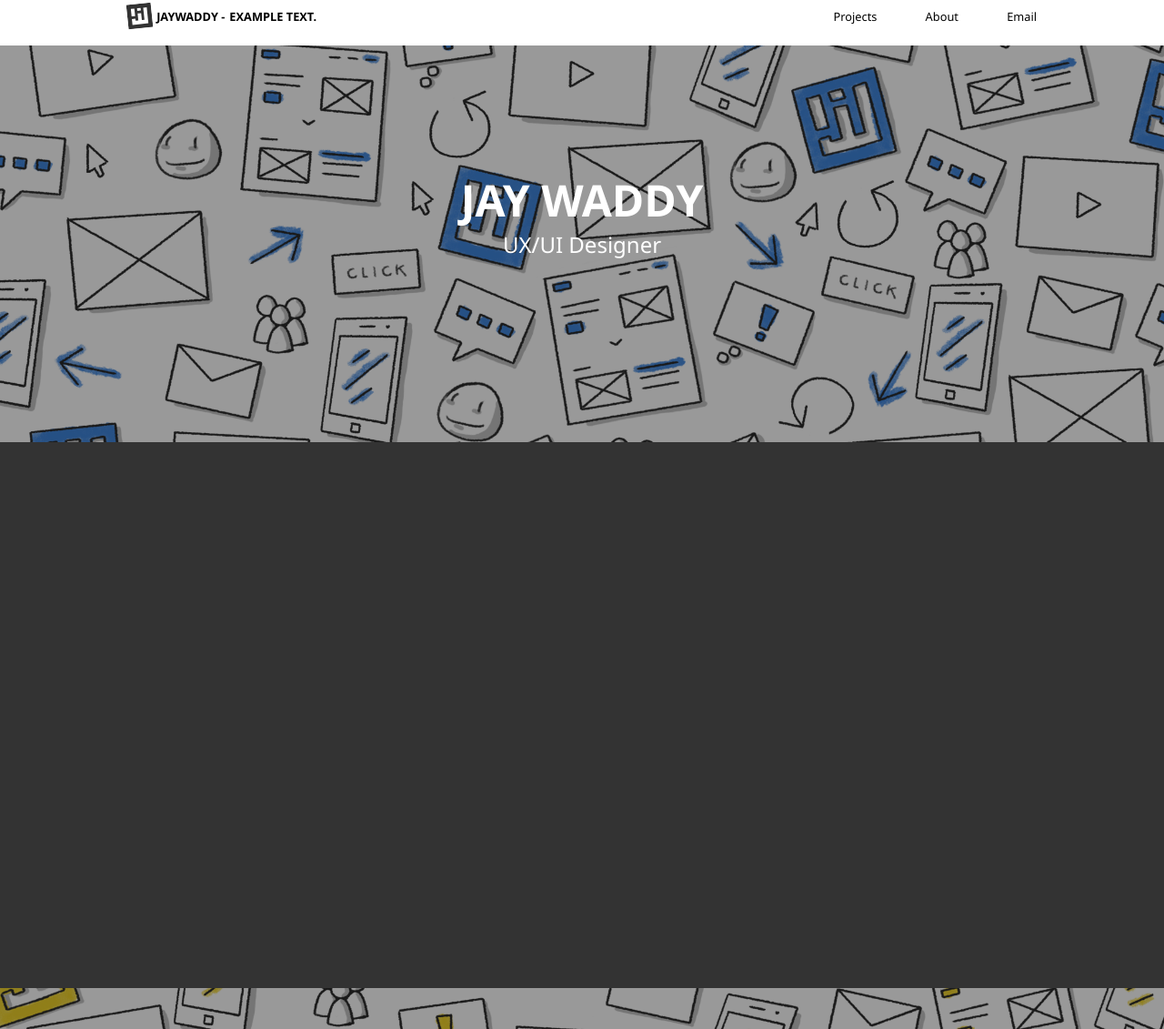
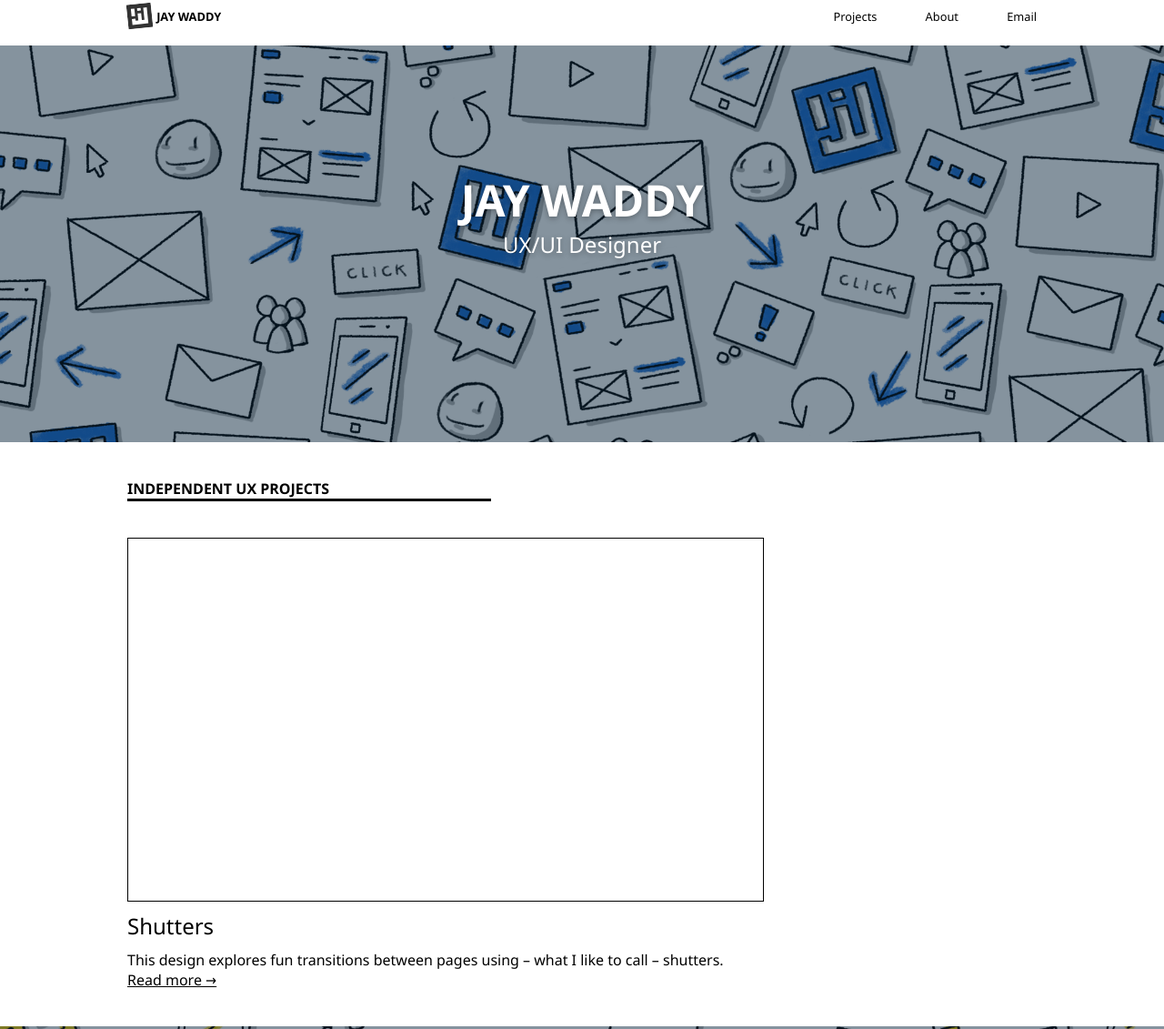
Before and after one commit to JayWaddy/jaywaddy.github.io, a plain HTML site: page index.html in a window 1280 px wide. Shown: the part 14-1145 px from the top of the page at 91% size. Drawn offline with Linux system fonts and the light colour scheme.

Commit message:
project styles
base styles for projects are complete.

```diff
--- a/index.html
+++ b/index.html
@@ -14,20 +14,34 @@
 		<div class="wrapper">
 			<div class="nav-logo">
 				<svg xmlns="http://www.w3.org/2000/svg" width="27.137" height="27.143" viewBox="0 0 27.137 27.143"><path d="M27.131,27.143H0V0H27.137V27.143ZM4.735,16.115v6.449H22.314V4.872h-3.9V18.221H15.541V10.567H11.634v7.654H8.641V16.112Zm0-11.24v8.276H8.641V4.873Zm6.9-.076V7.672h3.907V4.8Z" transform="translate(0 0)" fill="#333"/></svg>
-				<span class="b">jaywaddy -</span> <span class="roll b"> example text.</span>
+				<span class="roll b">jay waddy</span>
 			</div>
 			<ul>
-				<li><a href="#projects" class="">Projects</a></li>
-				<li><a href="#about" class="">About</a></li>
-				<li><a href="" class="">Email</a></li>
+				<li><a href="#projects">Projects</a></li>
+				<li><a href="#about">About</a></li>
+				<li><a href="">Email</a></li>
 			</ul>
 		</div>
 	</div>
 	<div class="parallax bg-01">
-		<h1 class="b">Jay Waddy</h1>
+		<h1>Jay Waddy</h1>
 		<h2>UX/UI Designer</h2>
 	</div>
-	<section id="projects"></section>
+	<section id="projects">
+		<div class="wrapper">
+			<div class="sub-header">
+				<h3>independent ux projects</h3>
+			</div>
+			<div class="container">
+				<div class="project">
+					<div class="img"></div>
+					<h2>Shutters</h2>
+					<p>This design explores fun transitions between pages using – what I like to call – shutters.</p>
+					<a href="" class="read-more">Read more →</a>
+				</div>
+			</div>
+		</div>
+	</section>
 	<div class="parallax bg-02"></div>
 	<section id="about"></section>
 
--- a/scss/style.scss
+++ b/scss/style.scss
@@ -2,38 +2,52 @@
 * {
     padding: 0;
     margin: 0;
+    box-sizing: border-box;
 }
 
 body {
-    // display: flex;
     flex-direction: column;
     justify-content: center;
-    background: #333;
+    background: rgb(11, 39, 61);
 }
 
 // typography
-h1, h2, h3, p, li, a, span {
+h1, h2, h3, h4, p, li, a, span {
     font-family: 'Segoe UI', Tahoma, Geneva, Verdana, sans-serif;
     font-weight: 400;
     text-decoration: none;
     list-style: none;
+    color: black;
+}
+
+h1 {
+    font-size: 3em;
+    font-weight: 900;
+    text-transform: uppercase;
     color: white;
+}
+
+h2 {
+    font-size: 1.5em;
+    color: white;
+}
+
+h3 {
+    font-size: 1em;
+    font-weight: 900;
+    text-transform: uppercase;
 }
 
 .b {
     font-weight: 900;
 }
 
-li a {
-    color: black;
-}
 
 // containers
 .wrapper {
     width: 1000px;
     height: 100%;
     margin: 0 auto;
-    // border: solid red 1px;
 }
 
 // navbar
@@ -42,8 +56,6 @@ li a {
     background: white;
     width: 100vw;
     height: 64px;
-    // box-shadow: 0 2px 6px rgba(0, 0, 0, 0.2);
-    // border-bottom: 1px solid #333;
     margin: 0 auto auto auto;
 
     .wrapper {
@@ -67,7 +79,6 @@ li a {
             }
         }
 
-
         ul li {
             display: inline-block;
 
@@ -80,6 +91,10 @@ li a {
 
 // parallax backgrounds
 .parallax {
+    display: flex;
+    flex-direction: column;
+    justify-content: center;
+    align-items: center;
     background-size: cover;
     height: 500px;
 }
@@ -87,32 +102,58 @@ li a {
 .bg-01 {
     background-image: url("/img/bg_blue.png");
 
-    display: flex;
-    flex-direction: column;
-    justify-content: center;
-    align-items: center;
-
-    h1 {
-        font-size: 3em;
-        text-transform: uppercase;
-    }
-
-    h2 {
-        font-size: 1.5em;
+    h1, h2 {
+        text-shadow: 0 2px 6px rgba(0, 0, 0, 0.3);
     }
 }
 
 .bg-02 {
     background-image: url("/img/bg_yellow.png");
 }
+
 // sections
 section {
-    background: #333;
+    background: white;
     color: white;
 }
+
 // projects
+.sub-header {
+    padding: 40px 0;
+    width: 400px;
+
+    h3 {
+        border-bottom: solid 3px black;
+    }
+}
+
 #projects {
-    height: 600px;
+    // height: 600px;
+
+    .project {
+        width: 70%;
+        padding-bottom: 40px;
+
+        .img {
+            height: 400px;
+            border: solid black 1px;
+
+            span {
+                color: white;
+                margin: 15px;
+            }
+        }
+
+        h2 {
+            color: black;
+            margin: 10px 0;
+        }
+
+        a {
+            text-decoration: underline;
+            margin: 15px 0;
+        }
+    }
 }
 
 // about
```
Also changed, not shown: style.css, 1 other file.
